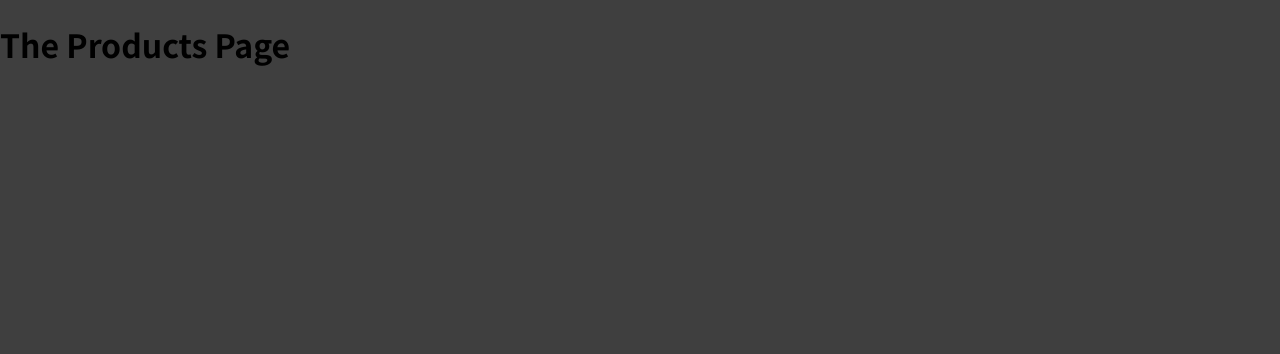
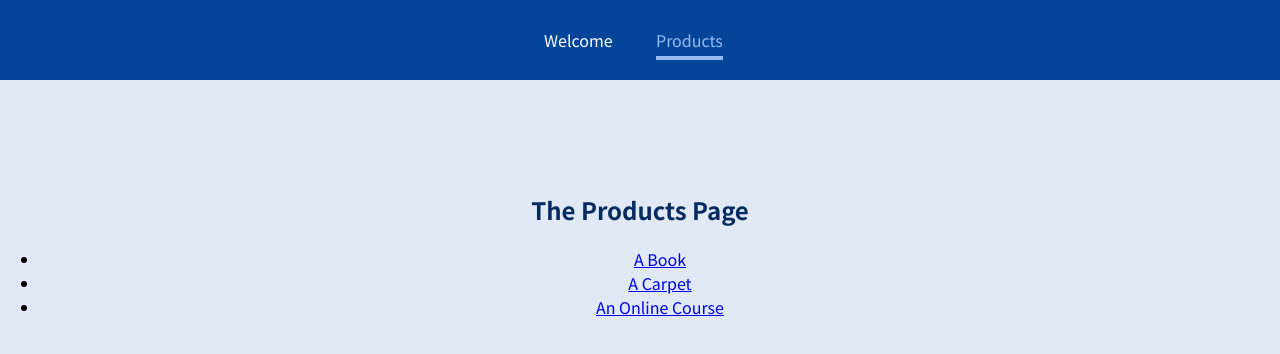
Before and after one commit to rbb-99/react-ref-guide, a React (Create React App) app: page /products in a window 1280 px wide. Shown: the top 354 px of the page. Built offline with nearby package versions, Linux system fonts and the light colour scheme.

Commit message:
nest in component

```diff
--- a/public/index.html
+++ b/public/index.html
@@ -2,42 +2,15 @@
 <html lang="en">
   <head>
     <meta charset="utf-8" />
-    <link rel="icon" href="%PUBLIC_URL%/favicon.ico" />
     <meta name="viewport" content="width=device-width, initial-scale=1" />
-    <meta name="theme-color" content="#000000" />
     <meta
       name="description"
       content="Web site created using create-react-app"
     />
-    <link rel="apple-touch-icon" href="%PUBLIC_URL%/logo192.png" />
-    <!--
-      manifest.json provides metadata used when your web app is installed on a
-      user's mobile device or desktop. See https://developers.google.com/web/fundamentals/web-app-manifest/
-    -->
-    <link rel="manifest" href="%PUBLIC_URL%/manifest.json" />
-    <!--
-      Notice the use of %PUBLIC_URL% in the tags above.
-      It will be replaced with the URL of the `public` folder during the build.
-      Only files inside the `public` folder can be referenced from the HTML.
-
-      Unlike "/favicon.ico" or "favicon.ico", "%PUBLIC_URL%/favicon.ico" will
-      work correctly both with client-side routing and a non-root public URL.
-      Learn how to configure a non-root public URL by running `npm run build`.
-    -->
     <title>React App</title>
   </head>
   <body>
     <noscript>You need to enable JavaScript to run this app.</noscript>
     <div id="root"></div>
-    <!--
-      This HTML file is a template.
-      If you open it directly in the browser, you will see an empty page.
-
-      You can add webfonts, meta tags, or analytics to this file.
-      The build step will place the bundled scripts into the <body> tag.
-
-      To begin the development, run `npm start` or `yarn start`.
-      To create a production bundle, use `npm run build` or `yarn build`.
-    -->
   </body>
 </html>
--- a/src/App.js
+++ b/src/App.js
@@ -1,9 +1,21 @@
 import MainHeader from "./components/MainHeader";
+import { Routes, Route, Navigate } from "react-router-dom";
+import Welcome from "./screens/Welcome";
+import Products from "./screens/Products";
+import ProductDetail from "./screens/ProductDetail";
 
 function App() {
   return (
     <div>
       <MainHeader />
+      <main>
+        <Routes>
+          <Route path="/" element={<Navigate to="/welcome" />} />
+          <Route path="/welcome/*" element={<Welcome />} />
+          <Route path="/products" element={<Products />} />
+          <Route path="/products/:productId" element={<ProductDetail />} />
+        </Routes>
+      </main>
     </div>
   );
 }
--- a/src/components/MainHeader.js
+++ b/src/components/MainHeader.js
@@ -1,16 +1,27 @@
 import React from "react";
-import { Link } from "react-router-dom";
+import { NavLink } from "react-router-dom";
+import classes from "./MainHeader.module.css";
 
 const MainHeader = () => {
   return (
-    <header>
+    <header className={classes.header}>
       <nav>
         <ul>
           <li>
-            <Link to="/welcome">Welome</Link>
+            <NavLink
+              className={(navData) => (navData.isActive ? classes.active : "")}
+              to="/welcome"
+            >
+              Welcome
+            </NavLink>
           </li>
           <li>
-            <Link to="/products">Products</Link>
+            <NavLink
+              className={(navData) => (navData.isActive ? classes.active : "")}
+              to="/products"
+            >
+              Products
+            </NavLink>
           </li>
         </ul>
       </nav>
--- /dev/null
+++ b/src/components/MainHeader.module.css
@@ -0,0 +1,38 @@
+.header {
+  width: 100%;
+  height: 5rem;
+  background-color: #044599;
+  padding: 0 10%;
+}
+
+.header nav {
+  height: 100%;
+}
+
+.header ul {
+  height: 100%;
+  list-style: none;
+  display: flex;
+  padding: 0;
+  margin: 0;
+  align-items: center;
+  justify-content: center;
+}
+
+.header li {
+  margin: 0 1rem;
+  width: 5rem;
+}
+
+.header a {
+  color: white;
+  text-decoration: none;
+}
+
+.header a:hover,
+.header a:active,
+.header a.active {
+  color: #95bcf0;
+  padding-bottom: 0.25rem;
+  border-bottom: 4px solid #95bcf0;
+}
--- a/src/index.css
+++ b/src/index.css
@@ -10,5 +10,17 @@ html {
 
 body {
   margin: 0;
-  background-color: #3f3f3f;
+  background-color: #e0e9f5;
 }
+
+main {
+  margin-top: 7rem;
+  text-align: center;
+}
+
+h1,
+h2,
+h3,
+p {
+  color: #042b5f;
+}
--- a/src/index.js
+++ b/src/index.js
@@ -1,20 +1,15 @@
 import ReactDOM from "react-dom/client";
-import { BrowserRouter, Routes, Route } from "react-router-dom";
+import { BrowserRouter } from "react-router-dom";
 import "./index.css";
 import App from "./App";
-import Welcome from "./screens/Welcome";
-import Products from "./screens/Products";
 
 const root = ReactDOM.createRoot(document.getElementById("root"));
 root.render(
   <BrowserRouter>
-    <Routes>
-      <Route path="/" element={<App />} />
-      <Route path="welcome" element={<Welcome />} />
-      <Route path="products" element={<Products />} />
-    </Routes>
+    <App />
   </BrowserRouter>
 );
 
 // domain.com/ => component A
 // domain.com/products => component B
+// domain.com/product-detail/a-book
--- /dev/null
+++ b/src/screens/ProductDetail.js
@@ -0,0 +1,14 @@
+import React from "react";
+import { useParams } from "react-router-dom";
+
+const ProductDetail = () => {
+  const params = useParams();
+  return (
+    <section>
+      <h1>ProductDetail</h1>
+      <p>{params.productId}</p>
+    </section>
+  );
+};
+
+export default ProductDetail;
--- a/src/screens/Products.js
+++ b/src/screens/Products.js
@@ -1,7 +1,23 @@
 import React from "react";
+import { Link } from "react-router-dom";
 
 const Products = () => {
-  return <h1>The Products Page</h1>;
+  return (
+    <section>
+      <h1>The Products Page</h1>
+      <ul>
+        <li>
+          <Link to="/products/a-book">A Book</Link>
+        </li>
+        <li>
+          <Link to="/products/a-carpet">A Carpet</Link>
+        </li>
+        <li>
+          <Link to="/products/online-course">An Online Course</Link>
+        </li>
+      </ul>
+    </section>
+  );
 };
 
 export default Products;
--- a/src/screens/Welcome.js
+++ b/src/screens/Welcome.js
@@ -1,7 +1,16 @@
 import React from "react";
+import { Routes, Route, Link } from "react-router-dom";
 
 const Welcome = () => {
-  return <h1>The Welcome Page</h1>;
+  return (
+    <section>
+      <h1>The Welcome Page</h1>
+      <Link to="new-user">New User</Link>
+      <Routes>
+        <Route path="new-user" element={<p>Welcome, new user!</p>} />
+      </Routes>
+    </section>
+  );
 };
 
 export default Welcome;
```
